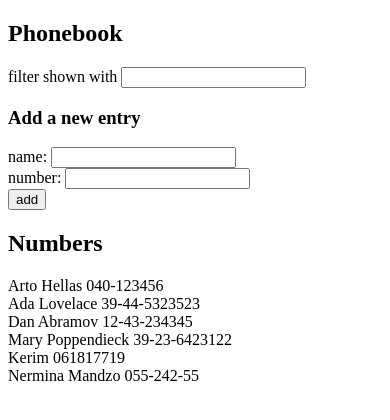
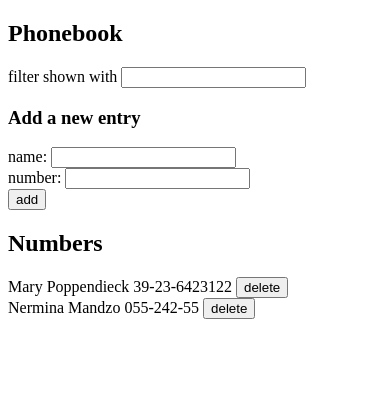
Before and after one commit to Kerman07/full-stack-open, a React (Create React App) app in the folder part2/phonebook/: page / in a window 390 px wide. Shown: the top 420 px of the page. Built offline with nearby package versions, Linux system fonts and the light colour scheme; data requests are answered from the project's data file.

Commit message:
2.17: phonebook step9

```diff
--- a/part2/phonebook/db.json
+++ b/part2/phonebook/db.json
@@ -1,29 +1,9 @@
 {
   "persons": [
-    {
-      "name": "Arto Hellas",
-      "number": "040-123456",
-      "id": 1
-    },
-    {
-      "name": "Ada Lovelace",
-      "number": "39-44-5323523",
-      "id": 2
-    },
-    {
-      "name": "Dan Abramov",
-      "number": "12-43-234345",
-      "id": 3
-    },
     {
       "name": "Mary Poppendieck",
       "number": "39-23-6423122",
       "id": 4
-    },
-    {
-      "name": "Kerim",
-      "number": "061817719",
-      "id": 5
     },
     {
       "name": "Nermina Mandzo",
--- a/part2/phonebook/src/App.js
+++ b/part2/phonebook/src/App.js
@@ -34,6 +34,13 @@ const App = () => {
   const handleNumber = (event) => setNewNumber(event.target.value);
   const handleFilter = (event) => setNewFilter(event.target.value);
 
+  const handleDelete = (person) => {
+    if (window.confirm(`Delete ${person.name} ?`))
+    personService.deletePerson(person.id).then(() => {
+      setPersons(persons.filter((per) => per.id !== person.id));
+    });
+  };
+
   return (
     <div>
       <h2>Phonebook</h2>
@@ -47,7 +54,11 @@ const App = () => {
         newNumber={newNumber}
       />
       <h2>Numbers</h2>
-      <Persons persons={persons} newFilter={newFilter} />
+      <Persons
+        persons={persons}
+        newFilter={newFilter}
+        deletePerson={handleDelete}
+      />
     </div>
   );
 };
--- a/part2/phonebook/src/components/Person.js
+++ b/part2/phonebook/src/components/Person.js
@@ -1,7 +1,8 @@
-const Person = ({ person }) => {
+const Person = ({ person, deletePerson }) => {
   return (
     <div>
-      {person.name} {person.number}
+      {person.name} {person.number}{" "}
+      <button onClick={() => deletePerson(person)}>delete</button>
     </div>
   );
 };
--- a/part2/phonebook/src/components/Persons.js
+++ b/part2/phonebook/src/components/Persons.js
@@ -1,12 +1,14 @@
 import Person from "./Person.js";
 
-const Persons = ({ persons, newFilter }) => {
+const Persons = ({ persons, newFilter, deletePerson }) => {
   const filtered = persons.filter((person) => {
     const lower = person.name.toLowerCase();
     return lower.includes(newFilter.toLowerCase());
   });
 
-  return filtered.map((person) => <Person key={person.name} person={person} />);
+  return filtered.map((person) => (
+    <Person key={person.name} person={person} deletePerson={deletePerson} />
+  ));
 };
 
 export default Persons;
```
